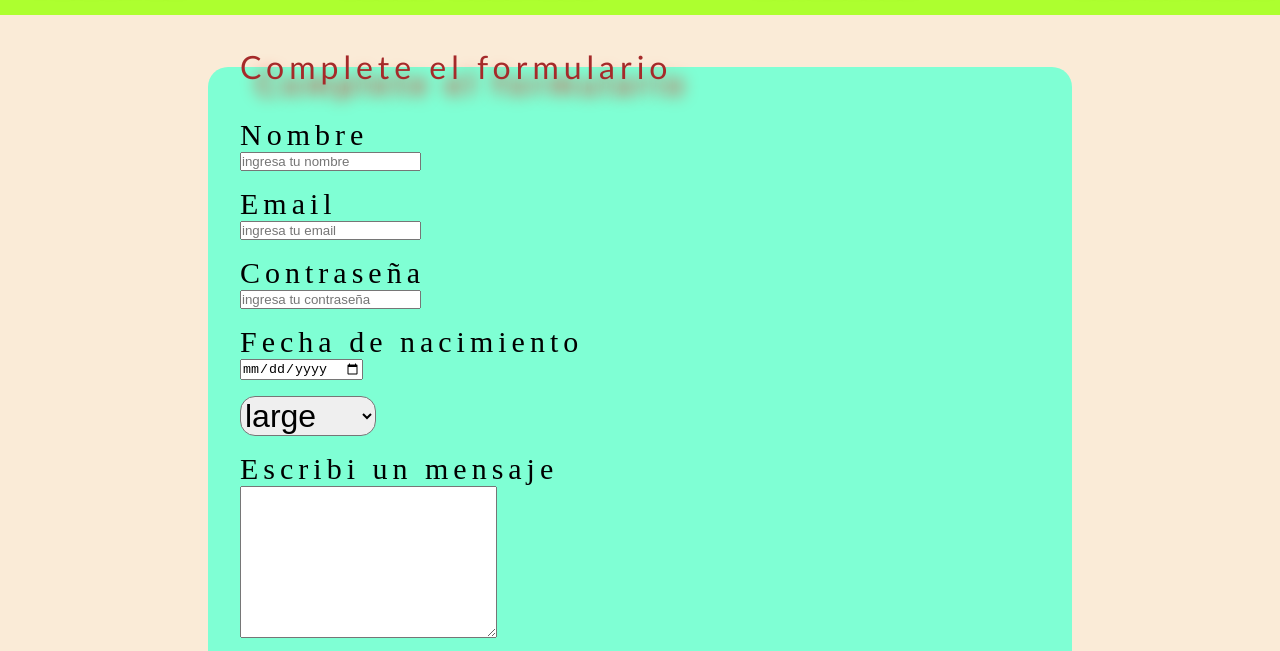
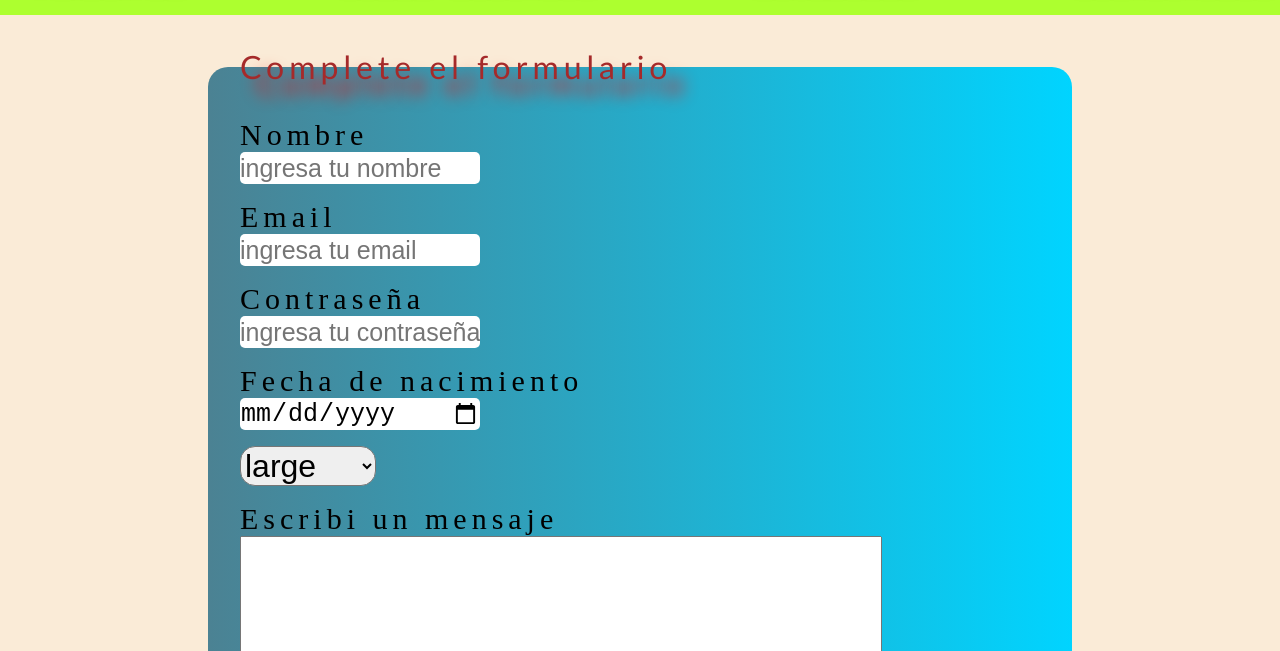
Before and after one commit to NahuelSandoval/practico7, a plain HTML site: page index.html in a window 1280 px wide. Shown: the part 104-755 px from the top of the page. Drawn offline with Linux system fonts and the light colour scheme.

Commit message:
practico7

```diff
--- a/estilo.css
+++ b/estilo.css
@@ -79,11 +79,18 @@ input,select,textarea{
     color: red;
     font-family: 'Franklin Gothic Medium', 'Arial Narrow', Arial, sans-serif;
 }
+.celda{
+    border: none;
+    border-radius: 5px;
+}
 /* --------tablettttt---------- */
 @media (min-width:768px){
     .campos{
         width: 30rem;
         background-color: aquamarine;
+        background: rgb(2,0,36);
+background: linear-gradient(90deg, rgba(2,0,36,1) 0%, rgba(9,90,121,0.7259278711484594) 0%, rgba(0,212,255,1) 100%);
+
         align-items: center;
         border-style: none;
         font-size: 20px;
@@ -115,6 +122,7 @@ input,select,textarea{
 @media(min-width:992px){
     ul{
         background-color: greenyellow;
+
     }
         a{
         font-size: 30px;
@@ -125,6 +133,7 @@ input,select,textarea{
     }
     body{
         background-color: antiquewhite;
+
     }
     .campos{
         width: 50rem;
@@ -164,4 +173,16 @@ select{
     font-size: 2rem;
     border-radius: 15px;
 }
+.celda{
+    width: 15rem;
+    height: 2rem;
+    font-size: 25px;
+    border: none;
+    border-radius: 5px;
+    border-bottom: 5px;
 }
+textarea{
+    width: 40rem;
+    font-size: 25px;
+}
+}
--- a/index.html
+++ b/index.html
@@ -30,16 +30,16 @@
         <legend>Complete el formulario</legend>
 
     <label for="nombre">Nombre</label>
-    <input type="text" name="nombre" id="nombre" placeholder="ingresa tu nombre">
+    <input type="text" name="nombre" id="nombre" placeholder="ingresa tu nombre" class="celda">
 
     <label for="correo">Email</label>
-    <input type="email" name="correo" id="correo" placeholder="ingresa tu email">
+    <input type="email" name="correo" id="correo" placeholder="ingresa tu email" class="celda">
 
     <label for="clave">Contraseña</label>
-    <input type="password" name="clave" id="clave" placeholder="ingresa tu contraseña">
+    <input type="password" name="clave" id="clave" placeholder="ingresa tu contraseña" class="celda">
 
     <label for="fecha">Fecha de nacimiento</label>
-    <input type="date" name="fecha" id="fecha" required>
+    <input type="date" name="fecha" id="fecha" required class="celda">
 
     <select name="talle" id="talle">
         <option value="l">large</option>
```
